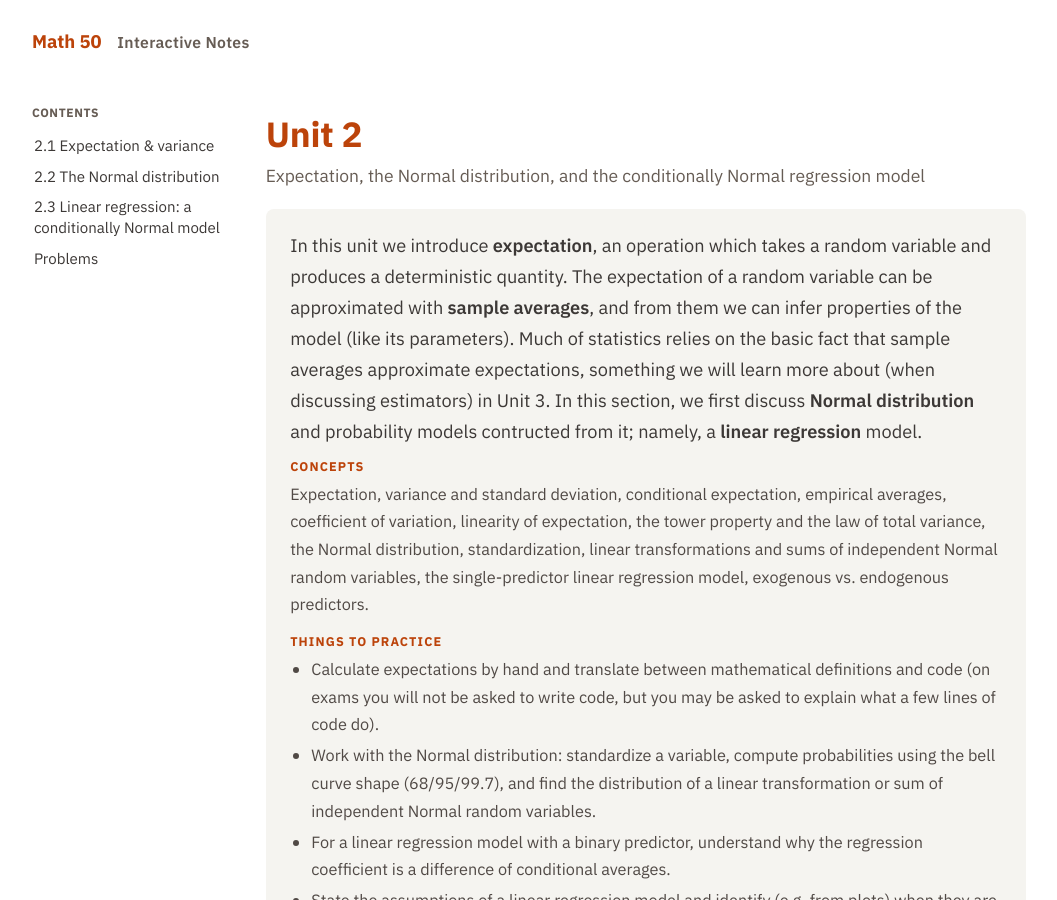
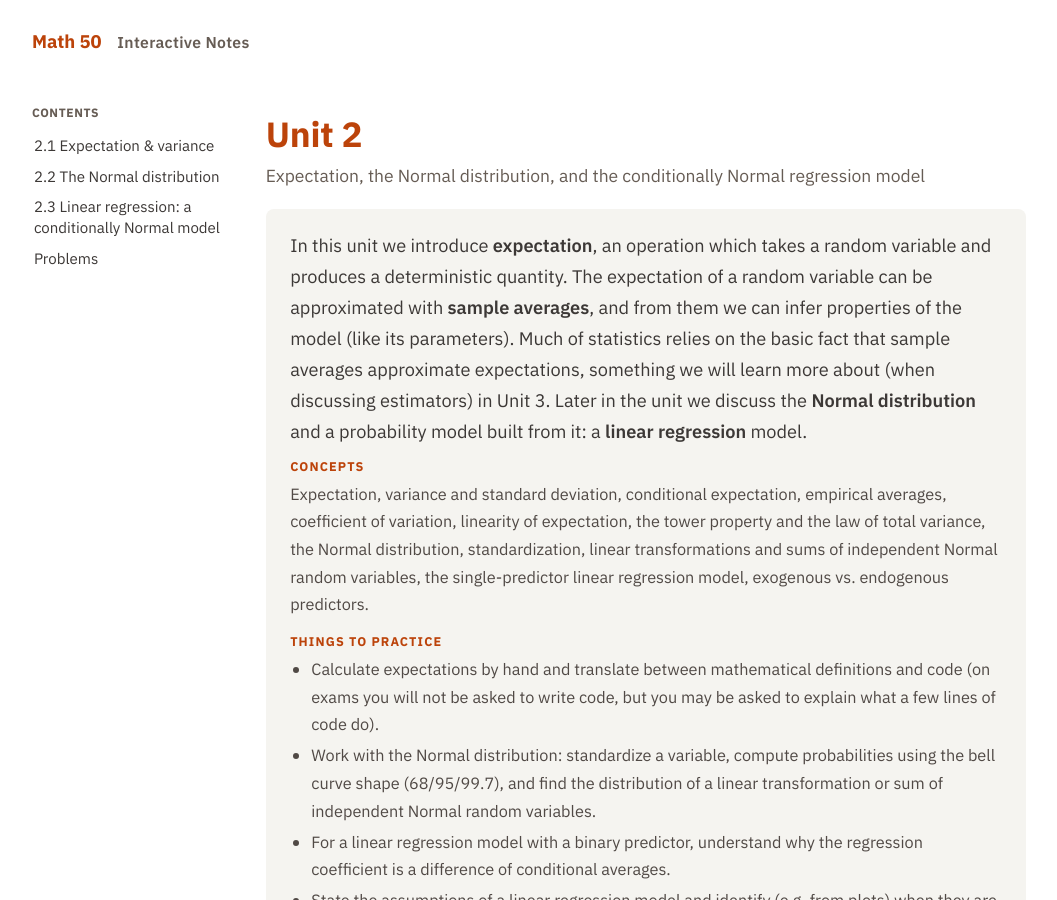
Before and after one commit to elevien/math50_2026, a Jekyll site: the page built from unit2/index.md, in a window 1280 px wide and 900 px high. Shown: the whole window, without its empty margins (110-1167 px from the left). Built offline with Jekyll 4.4.1, drawn with Linux system fonts in a browser that asks for light colours; some of the changed text lies outside the part shown.

Commit message:
Publish from math50_sandbox@8d5ee51

````diff
--- a/unit2/index.md
+++ b/unit2/index.md
@@ -12,7 +12,7 @@ toc:
 
 <div class="unit-overview" markdown="1">
 
-In this unit we introduce **expectation**, an operation which takes a random variable and produces a deterministic quantity. The expectation of a random variable can be approximated with **sample averages**, and from them we can infer properties of the model (like its parameters). Much of statistics relies on the basic fact that sample averages approximate expectations, something we will learn more about (when discussing estimators) in Unit 3. In this section, we first discuss **Normal distribution** and probability models contructed from it; namely, a **linear regression** model.
+In this unit we introduce **expectation**, an operation which takes a random variable and produces a deterministic quantity. The expectation of a random variable can be approximated with **sample averages**, and from them we can infer properties of the model (like its parameters). Much of statistics relies on the basic fact that sample averages approximate expectations, something we will learn more about (when discussing estimators) in Unit 3. Later in the unit we discuss the **Normal distribution** and a probability model built from it: a **linear regression** model.
 
 #### Concepts
 
@@ -150,7 +150,7 @@ $$ E[Y] = P(Y=0)\times 0 + P(Y=1)\times 1 = q. $$
 Similarly, you should be able to show $\operatorname{var}(Y) = q(1-q)$; you will also check this formula by simulation in a problem.
 </div>
 
-Based on this example, we can estimate $q$ using $\hat q = \bar Y$, as expected &mdash; here $\hat q$ is shorthand for "an estimator of $q$." (We will dive deeper into the the concept of an estimator in the Unit 3).
+Based on this example, we can estimate $q$ using $\hat q = \bar Y$, as expected &mdash; here $\hat q$ is shorthand for "an estimator of $q$." (We will dive deeper into the concept of an estimator in Unit 3).
 
 To measure "how much variation" there is in a random variable, we'd like to compare the variance to the mean. But there's a problem: the variance has different units than the mean. If mean human height is about $170\,\text{cm}$, the variance might be around $100\,\text{cm}^2$ &mdash; hard to interpret, since it's in squared centimeters. Taking the square root of the variance gives the <span class="term">[standard deviation](https://en.wikipedia.org/wiki/Standard_deviation)</span>, which brings the spread back into the same units as the mean (here, $10\,\text{cm}$).
 
@@ -160,7 +160,7 @@ This leads to the <span class="term">[coefficient of variation](https://en.wikip
 
 $$ \text{CV} = \frac{\sigma}{\mu}, $$
 
-where $\sigma$ is the standard deviation and $\mu$ is the mean. The CV is unitless, so it allows comparisons across variables measured in different units or with very different scalesa. For example, a CV of $0.06$ in height ($10/170$) indicates less relative variability than a CV of $0.14$ in weight ($10/70$).
+where $\sigma$ is the standard deviation and $\mu$ is the mean. The CV is unitless, so it allows comparisons across variables measured in different units or with very different scales. For example, a CV of $0.06$ in height ($10/170$) indicates less relative variability than a CV of $0.14$ in weight ($10/70$).
 
 | Quantity | Typical CV |
 |---|---|
@@ -671,7 +671,7 @@ $$ \overline{Y\mid X=1} = \frac{1}{N(X=1)}\sum_{i=1}^n Y_i 1_{X_i=1}, $$
 
 where $n$ is the number of samples and $N(X=1)$ counts those with $X_i=1$.
 
-The functions below implement this expressions in code.
+The functions below implement these expressions in code.
 
 ```python
 import numpy as np
````
